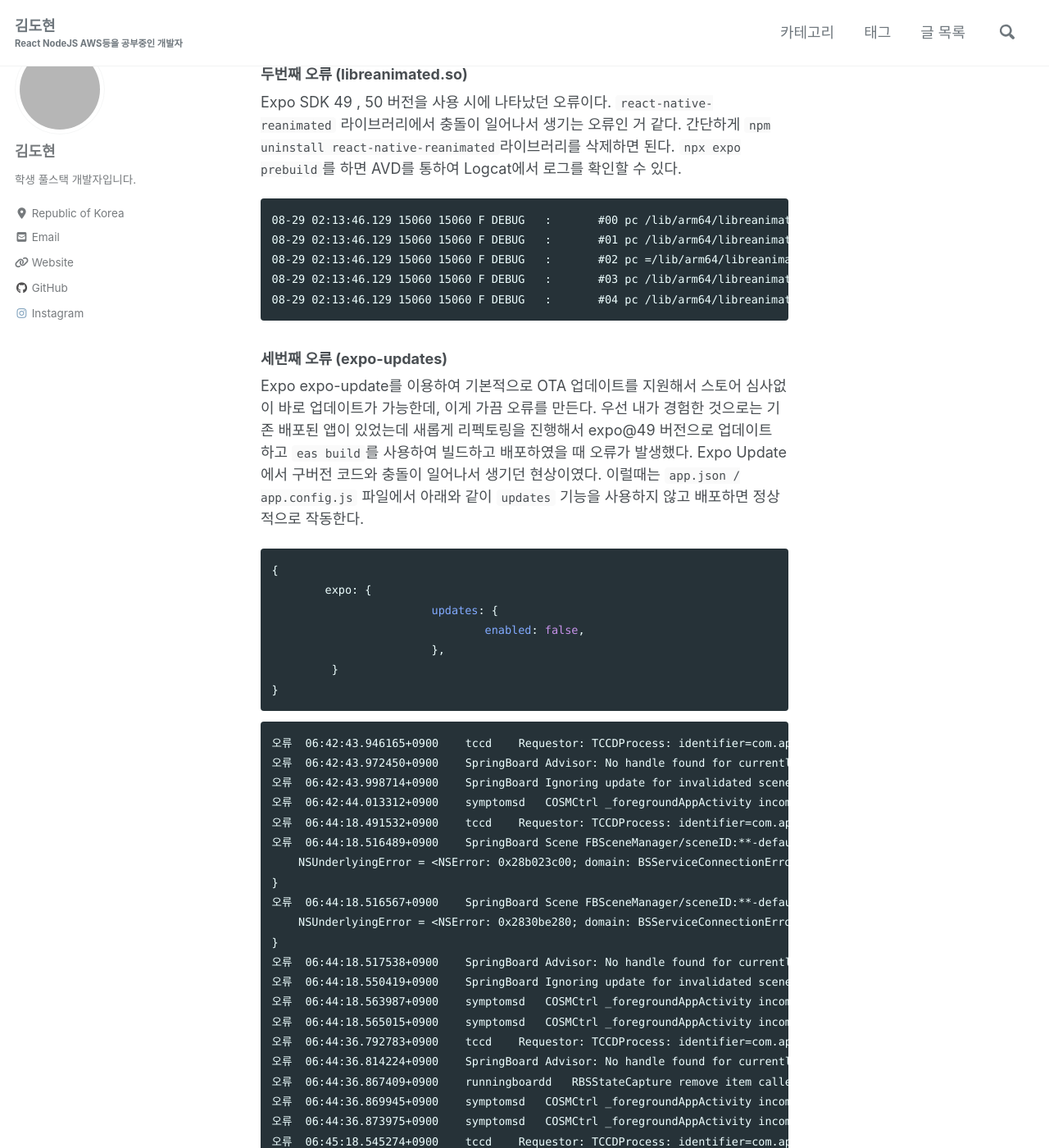
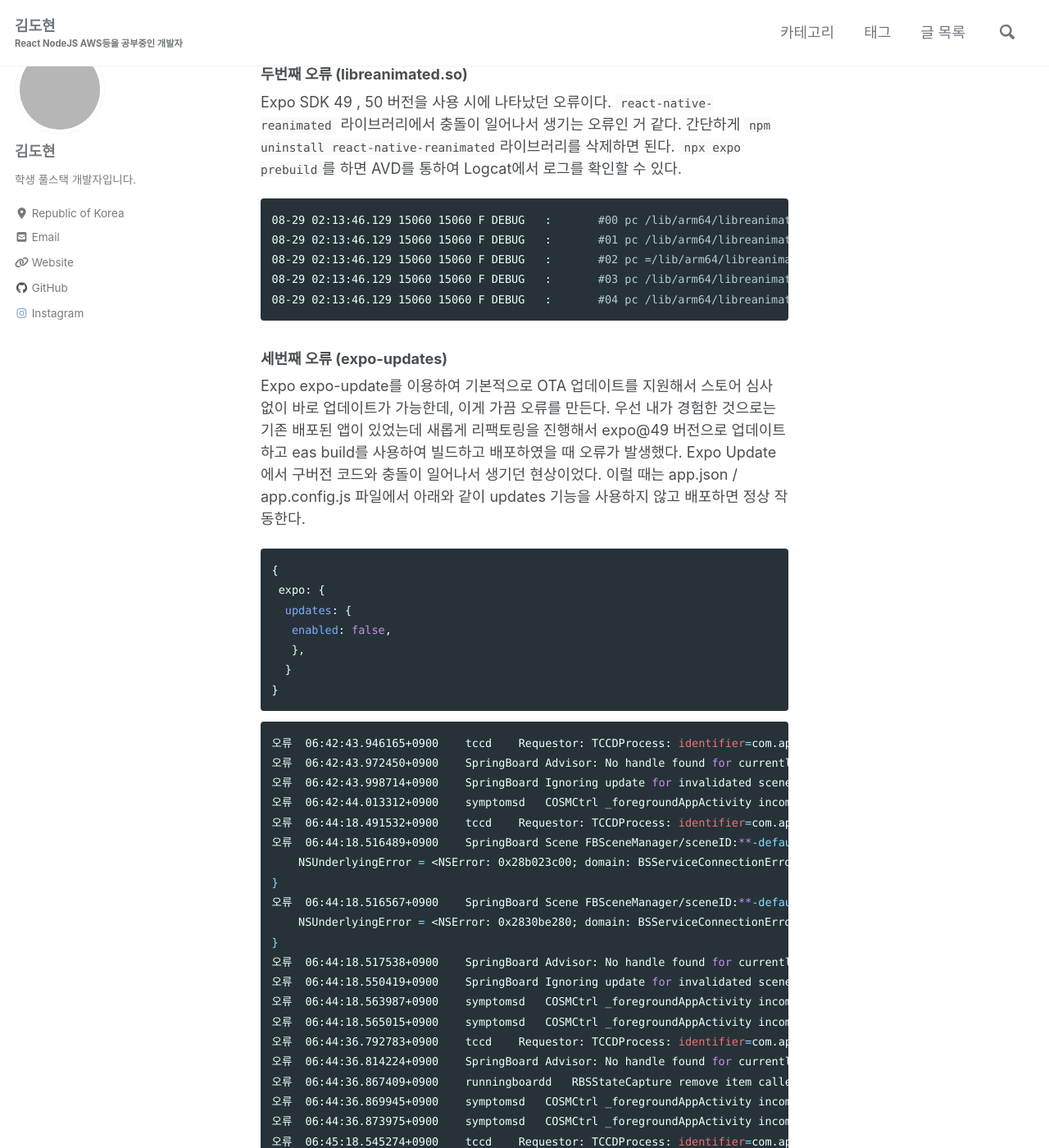
Before and after one commit to kiss8981/kiss8981.github.com, a Jekyll site: the page built from _posts/2024/react-native/2024-02-21-expo-app-production-error.md, in a window 1280 px wide and 1400 px high, scrolled down 1049 px. Shown: the whole window at 82% size. Built offline with Jekyll 4.4.1, drawn with Linux system fonts in a browser that asks for light colours; cached includes are drawn as plain includes; nearby versions of some CDN libraries; a script that is not in the unit is left out; comment, search, counter and statistics services are not loaded; some of the changed text lies outside the part shown; grey boxes are pictures that could not be loaded.

Commit message:
fix(typo): Expo app production error

````diff
--- a/_posts/2024/react-native/2024-02-21-expo-app-production-error.md
+++ b/_posts/2024/react-native/2024-02-21-expo-app-production-error.md
@@ -32,7 +32,7 @@ Expo SDK 49 , 50 버전을 사용 시에 나타났던 오류이다.
 간단하게 `npm uninstall react-native-reanimated`라이브러리를 삭제하면 된다.
 `npx expo prebuild`를 하면 AVD를 통하여 Logcat에서 로그를 확인할 수 있다.
 
-```
+```bash
 08-29 02:13:46.129 15060 15060 F DEBUG   :       #00 pc /lib/arm64/libreanimated.so
 08-29 02:13:46.129 15060 15060 F DEBUG   :       #01 pc /lib/arm64/libreanimated.so (reanimated::Scheduler::triggerUI()+176)
 08-29 02:13:46.129 15060 15060 F DEBUG   :       #02 pc =/lib/arm64/libreanimated.so (facebook::jni::detail::MethodWrapper<void (reanimated::AndroidScheduler::*)(), &(reanimated::AndroidScheduler::triggerUI()), reanimated::AndroidScheduler, void>::dispatch(facebook::jni::alias_ref<facebook::jni::detail::JTypeFor<facebook::jni::HybridClass<reanimated::AndroidScheduler, facebook::jni::detail::BaseHybridClass>::JavaPart, facebook::jni::JObject, void>::_javaobject*>)+44)
@@ -42,21 +42,21 @@ Expo SDK 49 , 50 버전을 사용 시에 나타났던 오류이다.
 
 ### 세번째 오류 (expo-updates)
 
-Expo expo-update를 이용하여 기본적으로 OTA 업데이트를 지원해서 스토어 심사없이 바로 업데이트가 가능한데, 이게 가끔 오류를 만든다.
-우선 내가 경험한 것으로는 기존 배포된 앱이 있었는데 새롭게 리펙토링을 진행해서 expo@49 버전으로 업데이트 하고 `eas build`를 사용하여 빌드하고 배포하였을 때 오류가 발생했다.
-Expo Update 에서 구버전 코드와 충돌이 일어나서 생기던 현상이였다. 이럴때는 `app.json / app.config.js` 파일에서 아래와 같이 `updates` 기능을 사용하지 않고 배포하면 정상적으로 작동한다.
+Expo expo-update를 이용하여 기본적으로 OTA 업데이트를 지원해서 스토어 심사 없이 바로 업데이트가 가능한데, 이게 가끔 오류를 만든다.
+우선 내가 경험한 것으로는 기존 배포된 앱이 있었는데 새롭게 리팩토링을 진행해서 expo@49 버전으로 업데이트하고 eas build를 사용하여 빌드하고 배포하였을 때 오류가 발생했다.
+Expo Update에서 구버전 코드와 충돌이 일어나서 생기던 현상이었다. 이럴 때는 app.json / app.config.js 파일에서 아래와 같이 updates 기능을 사용하지 않고 배포하면 정상 작동한다.
 
 ```js
 {
-	expo: {
-			updates: {
-				enabled: false,
-			},
-	 }
+ expo: {
+  updates: {
+   enabled: false,
+   },
+  }
 }
 ```
 
-```
+```bash
 오류  06:42:43.946165+0900    tccd    Requestor: TCCDProcess: identifier=com.apple.nsurlsessiond, pid=117, auid=501, euid=501, binary_path=/usr/libexec/nsurlsessiond is not entitled to check access for accessor TCCDProcess: identifier=**, pid=51973, auid=501, euid=501, binary_path=/private/var/containers/Bundle/Application/29401AD7-72BE-4A20-AE9E-A7A65032B1FE/app.app/app
 오류  06:42:43.972450+0900    SpringBoard Advisor: No handle found for currently focused PID: 51973; sceneIdentity: com.apple.frontboard.systemappservices::FBSceneManager:sceneID%3A**-default
 오류  06:42:43.998714+0900    SpringBoard Ignoring update for invalidated scene: (FBSceneManager):sceneID:**-default
@@ -93,7 +93,7 @@ Expo Update 에서 구버전 코드와 충돌이 일어나서 생기던 현상
 
 ### Expo 배포 환경에서의 빌드 테스트
 
-Expo 프로젝트 폴더에서 `npx expo prebuild` 후 Android Studio 에서 `./android` 폴더를 열어 최대한 프로덕션 환경과 비슷하게 테스트 해볼 수 있다.
+Expo 프로젝트 폴더에서 `npx expo prebuild` 후 Android Studio에서 `./android` 폴더를 열어 최대한 프로덕션 환경과 비슷하게 테스트해 볼 수 있다.
 웬만한 경우라면 Android Studio 에서 Logcat을 사용하여 로그를 확인하면 대부분의 오류를 수정할 수 있다고 생각한다.
 
 IOS 테스트의 경우는(맥북 필요) `npx expo prebuild` 후 `cd ./ios` -> `pod install` -> `xed` 명령어를 사용하여 Xcode에서 테스트 가능하다.
````
Also changed, not shown: other parts of _posts/2024/react-native/2024-02-21-expo-app-production-error.md (+3 -3 lines).
